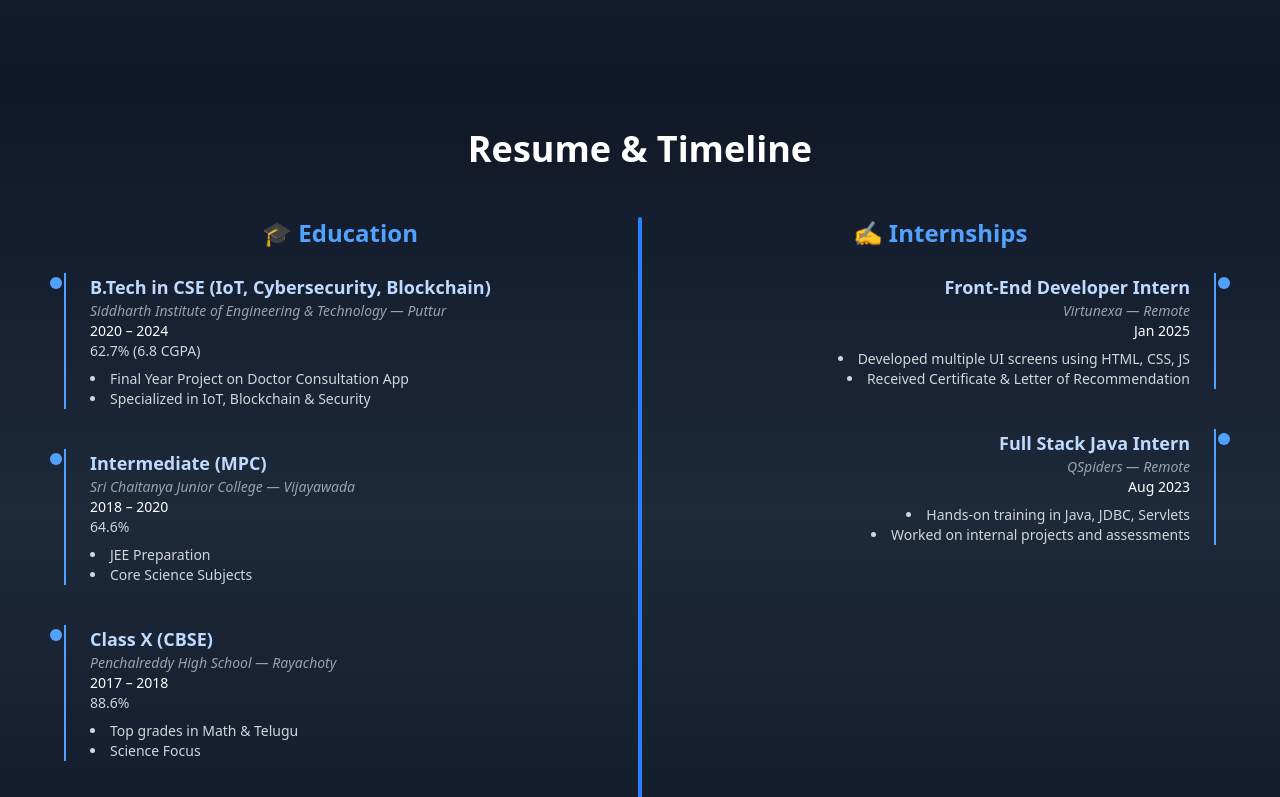
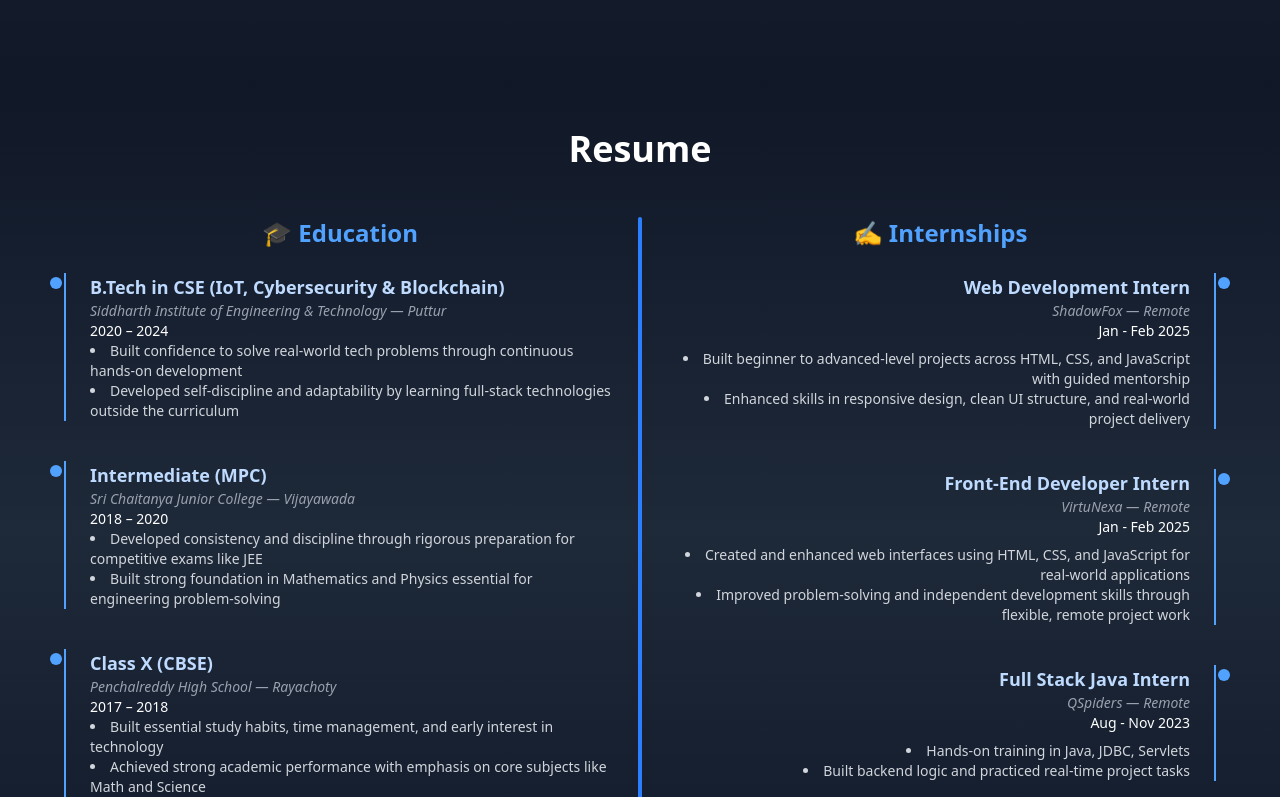
Before and after one commit to sainath-666/portfolio-new, a React (Vite) app: page / in a window 1280 px wide. Shown: the part 2760-3557 px from the top of the page. Built offline with nearby package versions, Linux system fonts and the light colour scheme.

Commit message:
resume section done

```diff
--- a/src/components/Resume.jsx
+++ b/src/components/Resume.jsx
@@ -8,7 +8,7 @@ const Resume = () => {
       className="min-h-screen bg-gradient-to-b from-gray-900 via-gray-800 to-gray-900 text-white py-12 px-6"
     >
       <h2 className="text-4xl font-bold text-center mb-12">
-        Resume & Timeline
+        Resume
       </h2>
 
       <div className="relative max-w-6xl mx-auto grid md:grid-cols-2 gap-12">
@@ -34,9 +34,9 @@ const Resume = () => {
                 {item.institution} — {item.location}
               </p>
               <p className="text-sm">{item.duration}</p>
-              <p className="text-sm font-medium text-gray-300 mb-2">
+              {/* <p className="text-sm font-medium text-gray-300 mb-2">
                 {item.score}
-              </p>
+              </p> */}
               <ul className="list-disc list-inside text-sm text-gray-300">
                 {item.highlights.map((point, i) => (
                   <li key={i}>{point}</li>
@@ -80,7 +80,11 @@ const Resume = () => {
         <a
           href="/resume.pdf"
           download
-          className="bg-blue-500 hover:bg-blue-600 text-white px-6 py-3 rounded-md font-medium transition duration-300 inline-block"
+          data-aos="fade-up"
+          data-aos-delay="200"
+          rel="noopener noreferrer"
+          target="_blank"
+            className="bg-blue-500 hover:bg-blue-600 hover:shadow-blue-500/40 hover:shadow-lg text-white px-6 py-3 rounded-md font-medium transition duration-300 inline-block"
         >
           📄 Download Resume
         </a>
--- a/src/data/education.js
+++ b/src/data/education.js
@@ -1,13 +1,13 @@
 export const education = [
   {
-    title: "B.Tech in CSE (IoT, Cybersecurity, Blockchain)",
+    title: "B.Tech in CSE (IoT, Cybersecurity & Blockchain)",
     institution: "Siddharth Institute of Engineering & Technology",
     duration: "2020 – 2024",
     score: "62.7% (6.8 CGPA)",
     location: "Puttur",
     highlights: [
-      "Final Year Project on Doctor Consultation App",
-      "Specialized in IoT, Blockchain & Security",
+      "Built confidence to solve real-world tech problems through continuous hands-on development",
+      "Developed self-discipline and adaptability by learning full-stack technologies outside the curriculum",
     ],
   },
   {
@@ -16,7 +16,10 @@ export const education = [
     duration: "2018 – 2020",
     score: "64.6%",
     location: "Vijayawada",
-    highlights: ["JEE Preparation", "Core Science Subjects"],
+    highlights: [
+      "Developed consistency and discipline through rigorous preparation for competitive exams like JEE",
+      "Built strong foundation in Mathematics and Physics essential for engineering problem-solving",
+    ],
   },
   {
     title: "Class X (CBSE)",
@@ -24,28 +27,41 @@ export const education = [
     duration: "2017 – 2018",
     score: "88.6%",
     location: "Rayachoty",
-    highlights: ["Top grades in Math & Telugu", "Science Focus"],
+    highlights: [
+      "Built essential study habits, time management, and early interest in technology",
+      "Achieved strong academic performance with emphasis on core subjects like Math and Science",
+    ],
   },
 ];
 export const internships = [
   {
-    title: "Front-End Developer Intern",
-    institution: "Virtunexa",
-    duration: "Jan 2025",
+    title: "Web Development Intern",
+    institution: "ShadowFox",
+    duration: "Jan - Feb 2025",
     location: "Remote",
     highlights: [
-      "Developed multiple UI screens using HTML, CSS, JS",
-      "Received Certificate & Letter of Recommendation",
+      "Built beginner to advanced-level projects across HTML, CSS, and JavaScript with guided mentorship",
+      "Enhanced skills in responsive design, clean UI structure, and real-world project delivery",
+    ],
+  },
+  {
+    title: "Front-End Developer Intern",
+    institution: "VirtuNexa",
+    duration: "Jan - Feb 2025",
+    location: "Remote",
+    highlights: [
+      "Created and enhanced web interfaces using HTML, CSS, and JavaScript for real-world applications",
+      "Improved problem-solving and independent development skills through flexible, remote project work",
     ],
   },
   {
     title: "Full Stack Java Intern",
     institution: "QSpiders",
-    duration: "Aug 2023",
+    duration: "Aug - Nov 2023",
     location: "Remote",
     highlights: [
       "Hands-on training in Java, JDBC, Servlets",
-      "Worked on internal projects and assessments",
+      "Built backend logic and practiced real-time project tasks",
     ],
   },
 ];
```
